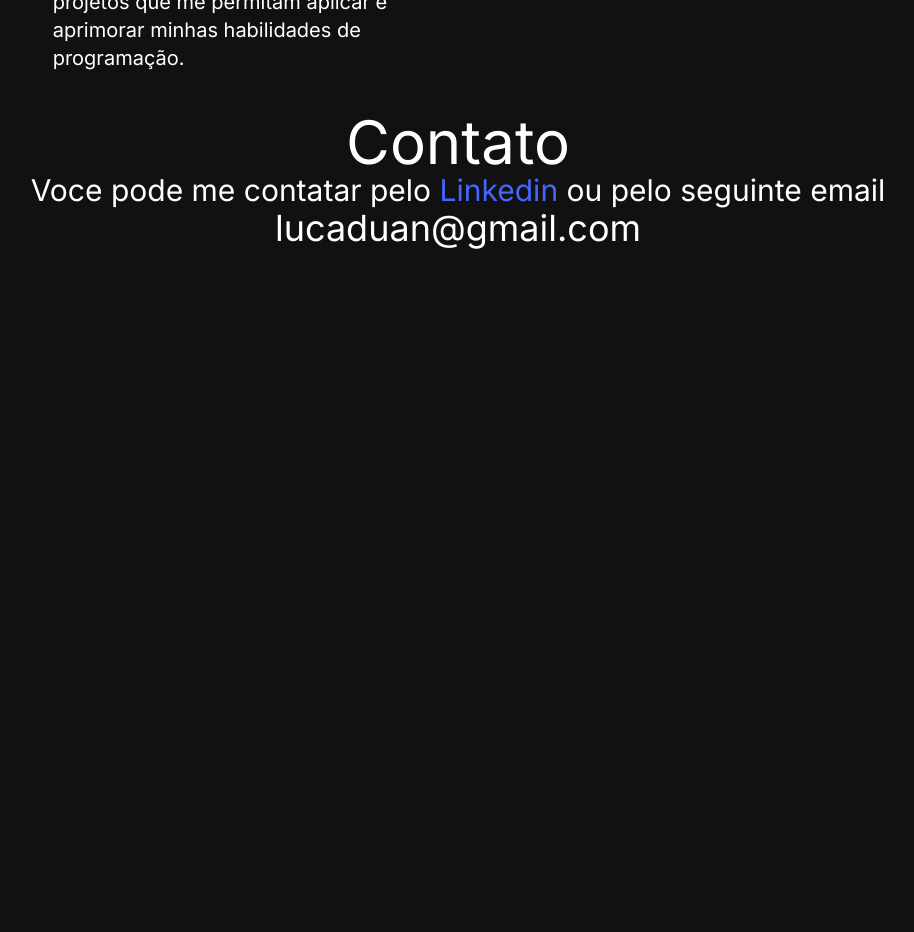
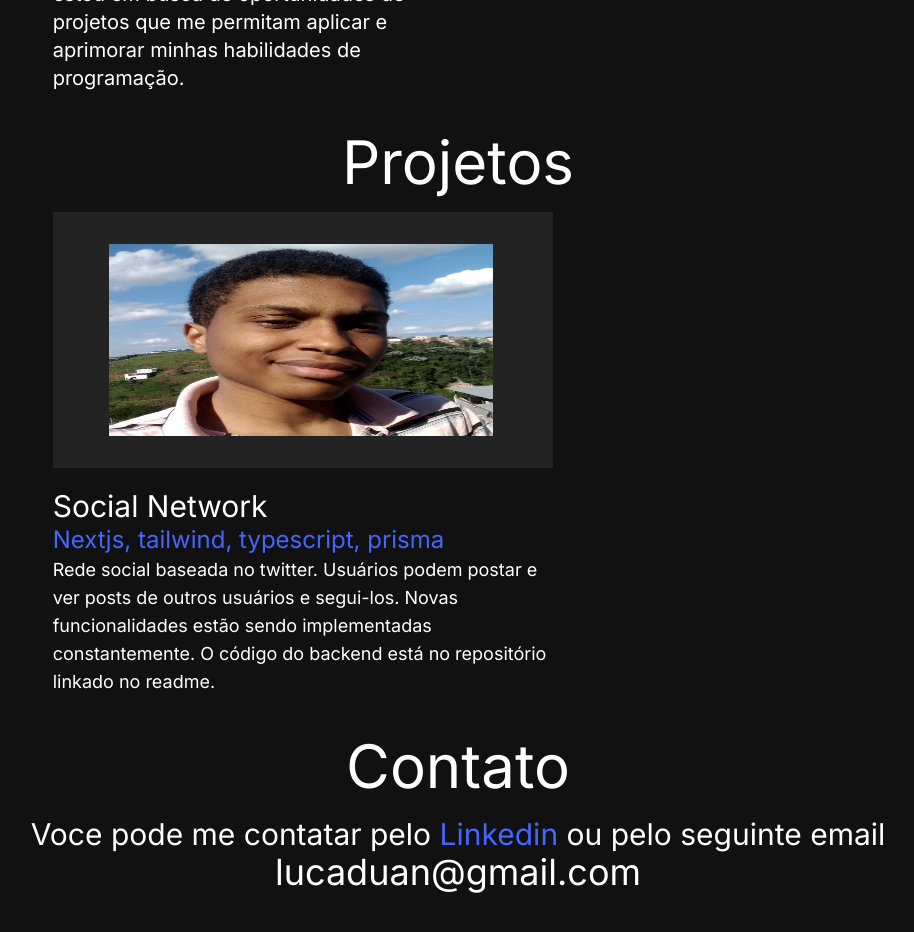
Before and after one commit to duanzin/portfolio, a Next.js app: page / in a window 1280 px wide. Shown: the part 1220-2152 px from the top of the page, without its empty margins (214-1128 px from the left). Before the commit the page ends 1692 px from the top, so only its background shows below. Built offline with nearby package versions, Linux system fonts and the light colour scheme.

Commit message:
feat: incomplete projects section

```diff
--- a/src/app/layout.js
+++ b/src/app/layout.js
@@ -16,6 +16,9 @@ export default function RootLayout({ children }) {
           <a href="#sobre" className="text-3xl text-center font-bold w-full p-2.5 [writing-mode:vertical-lr] hover:bg-[#4466ff]">
             Sobre
           </a>
+          <a href="#projetos" className="text-3xl text-center font-bold w-full p-2.5 [writing-mode:vertical-lr] hover:bg-[#4466ff]">
+            Projetos
+          </a>
           <a href="#contato" className="text-3xl text-center font-bold w-full p-2.5 [writing-mode:vertical-lr] hover:bg-[#4466ff]">
             Contato
           </a>
--- a/src/app/page.js
+++ b/src/app/page.js
@@ -50,7 +50,7 @@ export default function Home() {
         </a>
       </section>
       <section id="sobre" className="w-8/12 mb-10">
-        <h2 className="text-6xl w-fit mx-auto">Sobre mim</h2>
+        <h2 className="text-6xl w-fit mx-auto mb-5">Sobre mim</h2>
         <div className="flex">
           <p className="text-xl w-1/2">
             Sou um desenvolvedor web especializado em full stack com diversas
@@ -68,8 +68,47 @@ export default function Home() {
           </div>
         </div>
       </section>
+      <section
+        id="projetos"
+        className="w-8/12 flex flex-col items-center mb-10"
+      >
+        <h2 className="text-6xl w-fit mx-auto mb-5">Projetos</h2>
+        <div className="w-full flex flex-wrap justify-between gap-y-14">
+          <div className="flex flex-col w-[31.25rem]">
+            <div className="w-full h-64 bg-[#232323] relative mb-5">
+              <Link
+                href="https://github.com/duanzin/social_network-front"
+                target="_blank"
+                className="absolute left-14 top-8"
+              >
+                <Image
+                  src={Img}
+                  alt="Picture of the author"
+                  className="h-48 w-96"
+                />
+              </Link>
+            </div>
+            <Link
+              href="https://github.com/duanzin/social_network-front"
+              target="_blank"
+              className="text-3xl"
+            >
+              Social Network
+            </Link>
+            <span className="text-2xl text-[#4466ff]">
+              Nextjs, tailwind, typescript, prisma
+            </span>
+            <p className="text-lg">
+              Rede social baseada no twitter. Usuários podem postar e ver posts
+              de outros usuários e segui-los. Novas funcionalidades estão sendo
+              implementadas constantemente. O código do backend está no
+              repositório linkado no readme.
+            </p>
+          </div>
+        </div>
+      </section>
       <section id="contato" className="flex flex-col items-center mb-56">
-        <h2 className="text-6xl w-fit mx-auto">Contato</h2>
+        <h2 className="text-6xl w-fit mx-auto mb-5">Contato</h2>
         <p className="text-3xl">
           Voce pode me contatar pelo{" "}
           <Link
```
